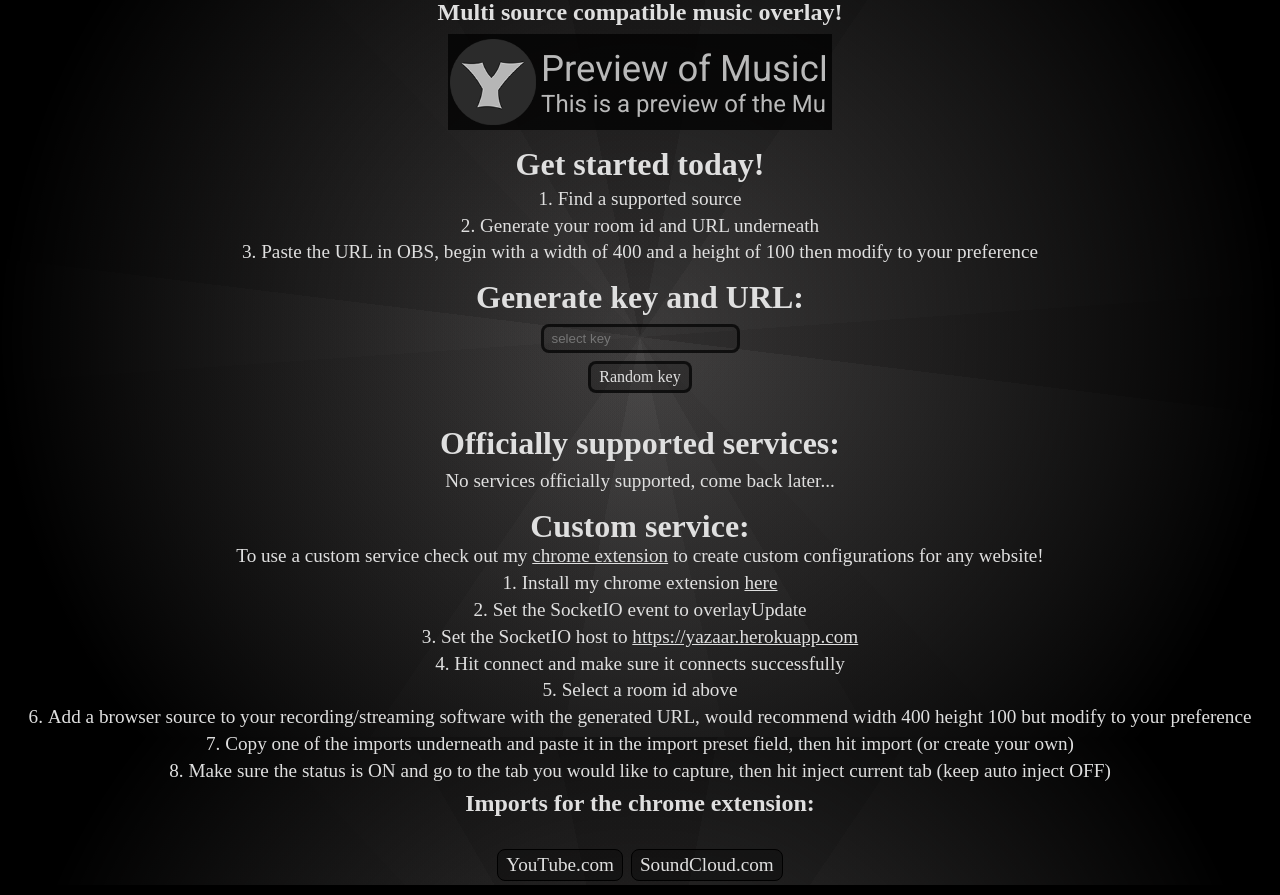
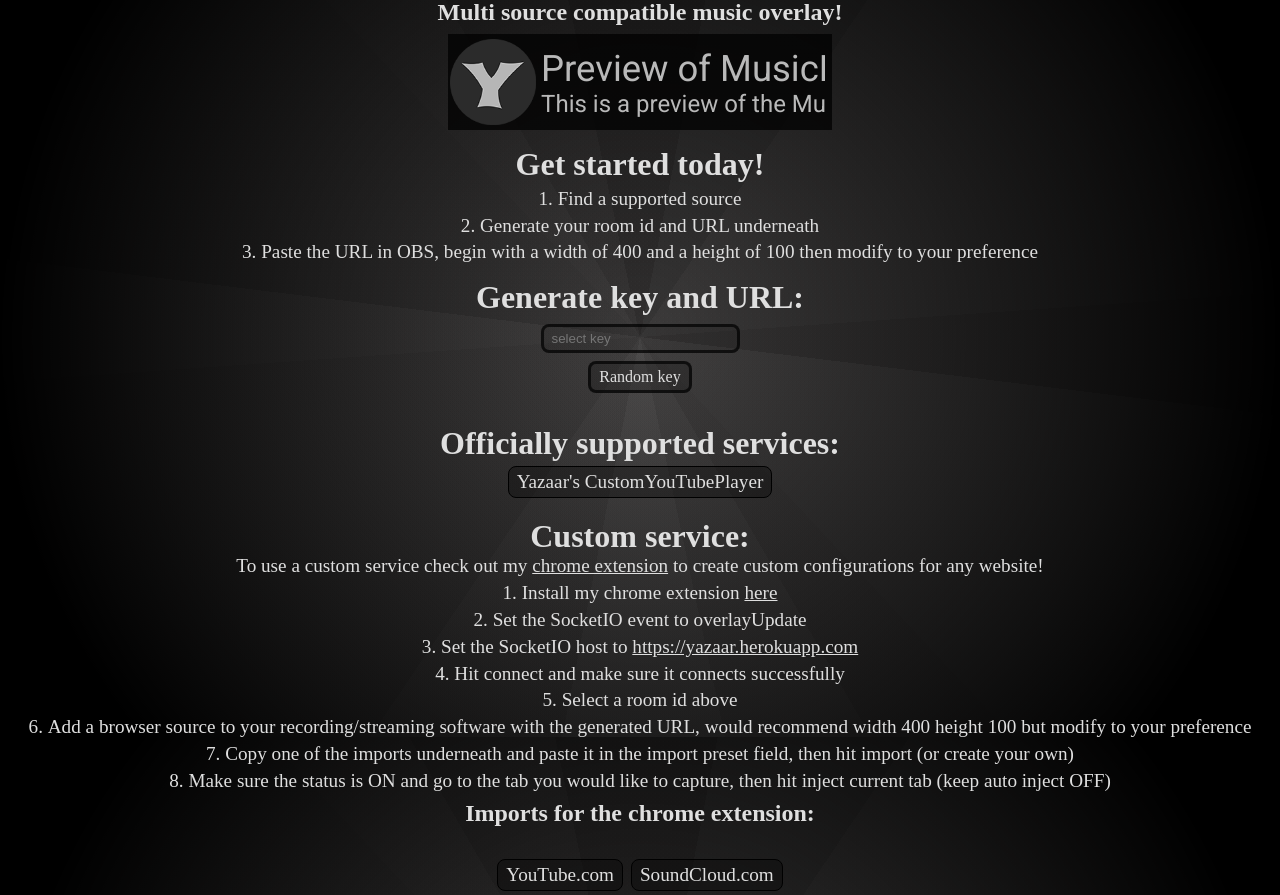
Before and after one commit to Yazaar/MusicLink, a Flask app: page /MusicLink in a window 1280 px wide. Shown: the part 63-958 px from the top of the page. Run offline with Flask 2, Linux system fonts and the light colour scheme; some libraries are stand-ins or nearby versions.

Commit message:
CustomYouTubePlayer official support

```diff
--- a/static/css/MusicLink.css
+++ b/static/css/MusicLink.css
@@ -96,6 +96,30 @@
     margin-top: 2rem;
 }
 
+#officiallySupportedSites {
+    width: 60rem;
+    max-width: 90vw;
+    display: flex;
+    justify-content: center;
+    flex-wrap: wrap;
+}
+
+#officiallySupportedSites a {
+    background: rgba(0, 0, 0, .3);
+    border: #000000 solid .1rem;
+    text-decoration: none;
+    border-radius: .5rem;
+    padding: .25rem .5rem;
+    margin: .25rem;
+    user-select: none;
+    font-size: 1.2rem;
+    cursor: pointer;
+}
+
+#officiallySupportedSites a:hover {
+    background: rgba(0, 0, 0, .5);
+}
+
 #HTMLAgentConfigs {
     width: 60rem;
     max-width: 90vw;
--- a/templates/MusicLink.html
+++ b/templates/MusicLink.html
@@ -10,7 +10,7 @@
     <header>
         <h1>MusicLink</h1>
     </header>
-    <div class="flexCenter pushDown">
+    <div class="flexCenter center pushDown">
         <h2>Multi source compatible music overlay!</h2>
         <iframe src="/MusicLink/overlay/preview?previewmode=true" frameborder="0" id="overlayPreview" class="pushDown"></iframe>
         <h1 class="pushDown2x">Get started today!</h1>
@@ -30,7 +30,9 @@
         </div>
         <div class="pushDown4x">
             <h1 class="center">Officially supported services:</h1>
-            <p class="center pushDown">No services officially supported, come back later...</p>
+            <div id="officiallySupportedSites">
+                <a href="https://yazaar.github.io/CustomYouTubePlayer" target="_blank" rel="noopener noreferrer">Yazaar's CustomYouTubePlayer</a>
+            </div>
         </div>
         <div class="pushDown2x flexCenter">
             <h1 class="center">Custom service:</h1>
```
